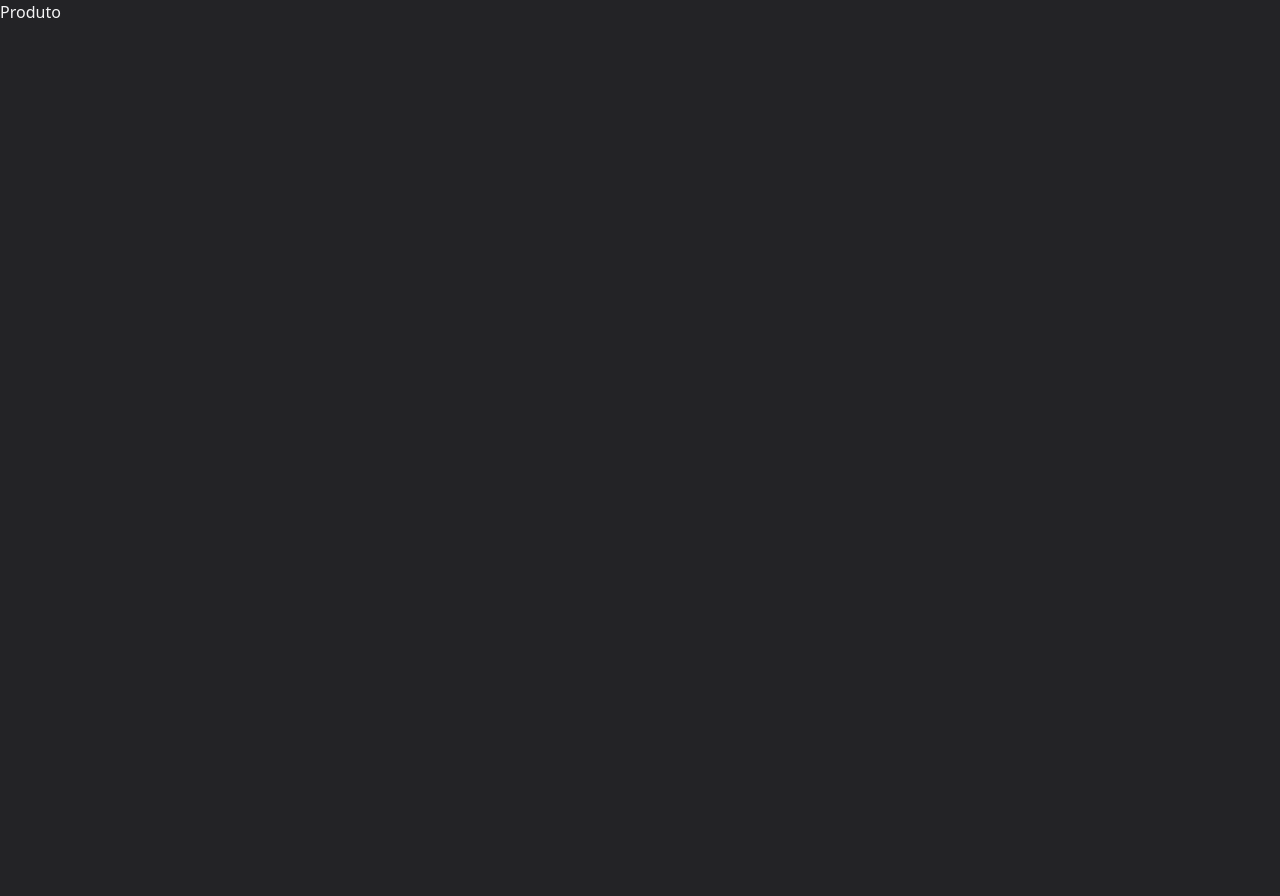
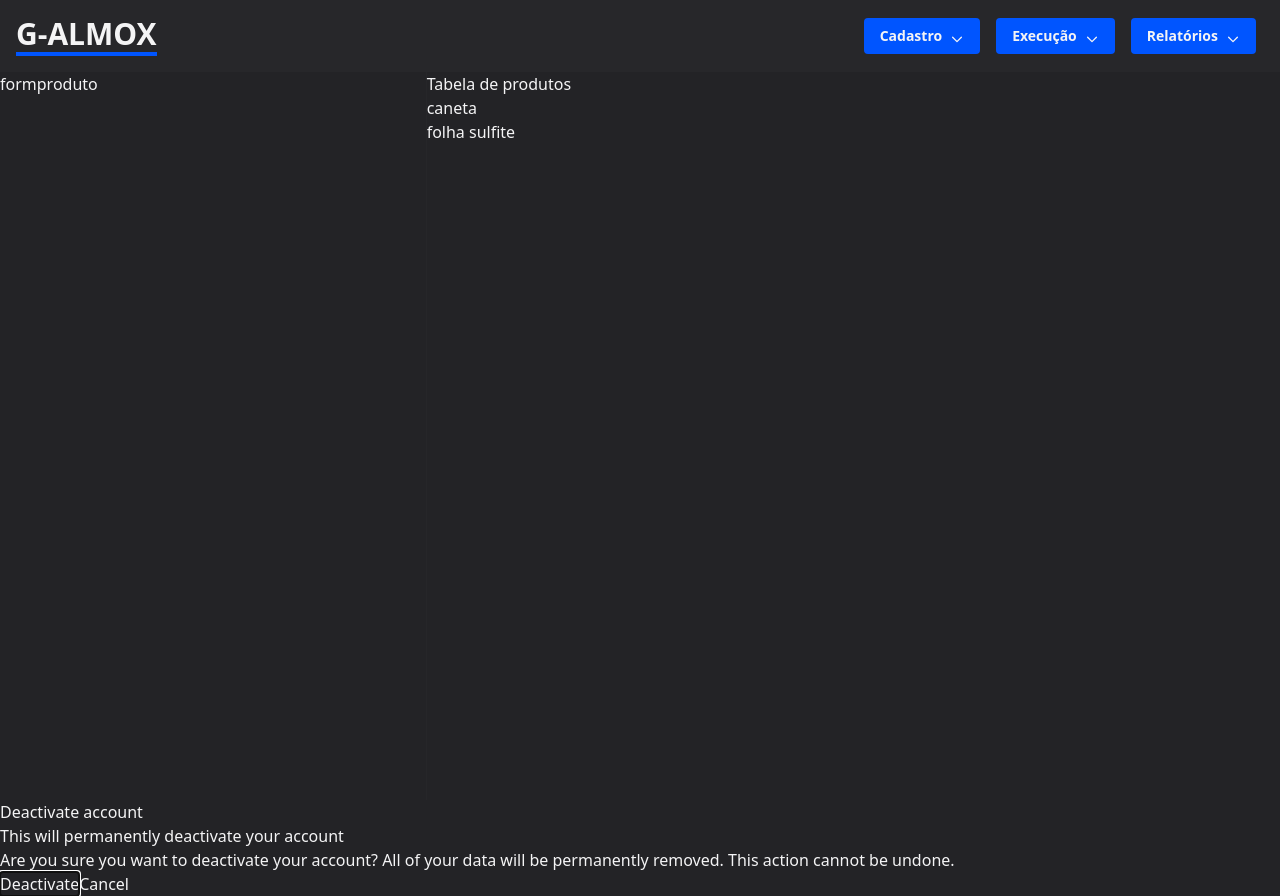
Before and after one commit to thiagoCalazans-dev/G-Almox, a Next.js app: page /1/cadastro/produto in a window 1280 px wide. Before the commit the page ends 800 px from the top, so only its background shows below. Built offline with nearby package versions, Linux system fonts and the light colour scheme.

Commit message:
produtos e modal

```diff
--- a/data.ts
+++ b/data.ts
@@ -36,3 +36,16 @@ export const fornecedorlist = [
       complemento:'',
     },
   ];
+
+  export const produtoslist = [
+    {
+      id: 1,
+      nome: "caneta",
+      unidade: "unidade"
+    },
+    {
+      id: 2,
+      nome: "folha sulfite",
+      unidade: "resma"
+    }
+  ]
--- /dev/null
+++ b/src/components/Modal.tsx
@@ -0,0 +1,25 @@
+import { useState } from 'react'
+import { Dialog } from '@headlessui/react'
+
+export const Modal = () => {
+  let [isOpen, setIsOpen] = useState(true)
+
+  return (
+    <Dialog open={isOpen} onClose={() => setIsOpen(false)}>
+      <Dialog.Panel>
+        <Dialog.Title>Deactivate account</Dialog.Title>
+        <Dialog.Description>
+          This will permanently deactivate your account
+        </Dialog.Description>
+
+        <p>
+          Are you sure you want to deactivate your account? All of your data
+          will be permanently removed. This action cannot be undone.
+        </p>
+
+        <button onClick={() => setIsOpen(false)}>Deactivate</button>
+        <button onClick={() => setIsOpen(false)}>Cancel</button>
+      </Dialog.Panel>
+    </Dialog>
+  )
+}
--- a/src/components/forms/FormFornecedor.tsx
+++ b/src/components/forms/FormFornecedor.tsx
@@ -4,7 +4,6 @@ import { Fornecedores } from "../../interfaces/Fornecedores";
 import * as Yup from "yup";
 import { FormField } from "../FormField";
 import { ChangeEvent, FormEvent } from "react";
-import error from "next/error";
 import { Button } from "../Button";
 
 type Props = {
@@ -39,7 +38,7 @@ const schema = Yup.object().shape({
   complemento: Yup.string(),
 });
 
-export const FormCadFornecedor = ({ onSubmit }: Props) => {
+export const FormFornecedor = ({ onSubmit }: Props) => {
   const handleSubmit = (
     values: Fornecedores,
     resetForm: (nextState?: Partial<FormikState<Fornecedores>>) => void
--- /dev/null
+++ b/src/components/forms/FormProduto.tsx
@@ -0,0 +1,6 @@
+import { Modal } from "../Modal"
+
+export const FormProduto = () => {
+    return (<>
+    <Modal/>formproduto</>)
+}
--- /dev/null
+++ b/src/components/tables/TableProdutos.tsx
@@ -0,0 +1,12 @@
+import {Produto} from "../../interfaces/Produto"
+
+type Props = {
+produtos: Produto[];
+}
+
+export const TableProdutos = ({produtos}: Props) => {
+    return (
+    <>
+    Tabela de produtos {produtos.map((item) => (<div key={item.id}>{item.nome}</div>))}
+    </>)
+}
--- /dev/null
+++ b/src/interfaces/Produto.tsx
@@ -0,0 +1,5 @@
+export interface Produto {
+    id: number;
+    nome: string,
+    unidade: string,
+ }
--- a/src/pages/[user]/cadastro/fornecedor.tsx
+++ b/src/pages/[user]/cadastro/fornecedor.tsx
@@ -1,5 +1,5 @@
 import { useState } from "react";
-import { FormCadFornecedor } from "../../../components/forms/FormFornecedor";
+import { FormFornecedor } from "../../../components/forms/FormFornecedor";
 import { Navbar } from "../../../components/Navbar";
 import { TableFornecedor } from "../../../components/tables/TableFornecedor";
 import { Fornecedores } from "../../../interfaces/Fornecedores";
@@ -18,7 +18,7 @@ const Fornecedor = () => {
       <Navbar />
       <div className="flex justify-evenly w-full h-full lg:flex-col lg:items-center lg:h-auto lg:justify-center lg:my-4">
         <div className="w-1/3 border-r-[1px] border-zinc-800 border-opacity-80 lg:w-auto" >
-       <FormCadFornecedor onSubmit={handleSubmit}/>
+       <FormFornecedor onSubmit={handleSubmit}/>
        </div>
       <div className="w-2/3 lg:w-[600px]" >
       <TableFornecedor fornecedores={fornecedores}/>
--- a/src/pages/[user]/cadastro/produto.tsx
+++ b/src/pages/[user]/cadastro/produto.tsx
@@ -1,5 +1,31 @@
+import { useState } from "react";
+import {Produto} from "../../../interfaces/Produto"
+import { Navbar } from "../../../components/Navbar";
+import { TableProdutos } from "../../../components/tables/TableProdutos";
+import { produtoslist } from "../../../../data";
+import { FormProduto } from "../../../components/forms/FormProduto";
+
 const Produto = () => {
-    return (<>Produto</>)
+
+const [produtos, setProdutos] = useState<Produto[]>(produtoslist)
+
+const handleSubmit = () => {
+    console.log("produto")
+}
+
+
+    return (
+    <div className="w-screen h-screen flex flex-col">
+    <Navbar />
+    <div className="flex justify-evenly w-full h-full lg:flex-col lg:items-center lg:h-auto lg:justify-center lg:my-4">
+      <div className="w-1/3 border-r-[1px] border-zinc-800 border-opacity-80 lg:w-auto" >
+     <FormProduto/>
+     </div>
+    <div className="w-2/3 lg:w-[600px]" >
+    <TableProdutos produtos={produtos}/>
+    </div>
+    </div>
+  </div>)
     }
 
     export default Produto;
```
